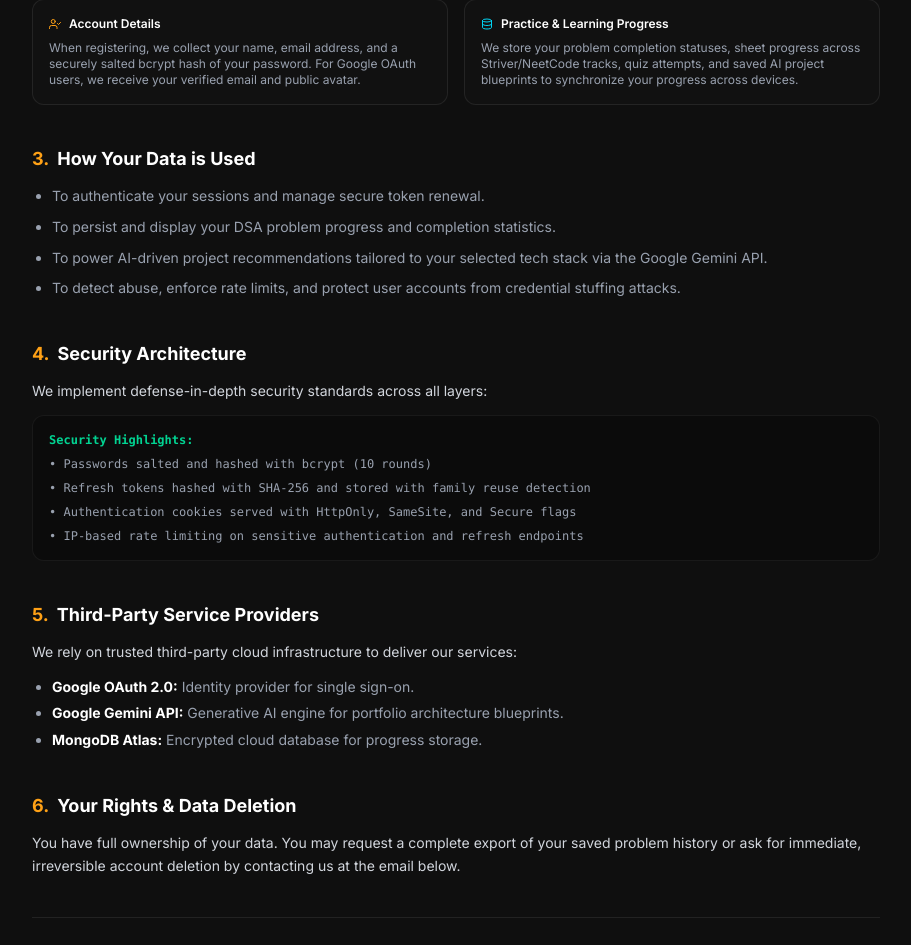
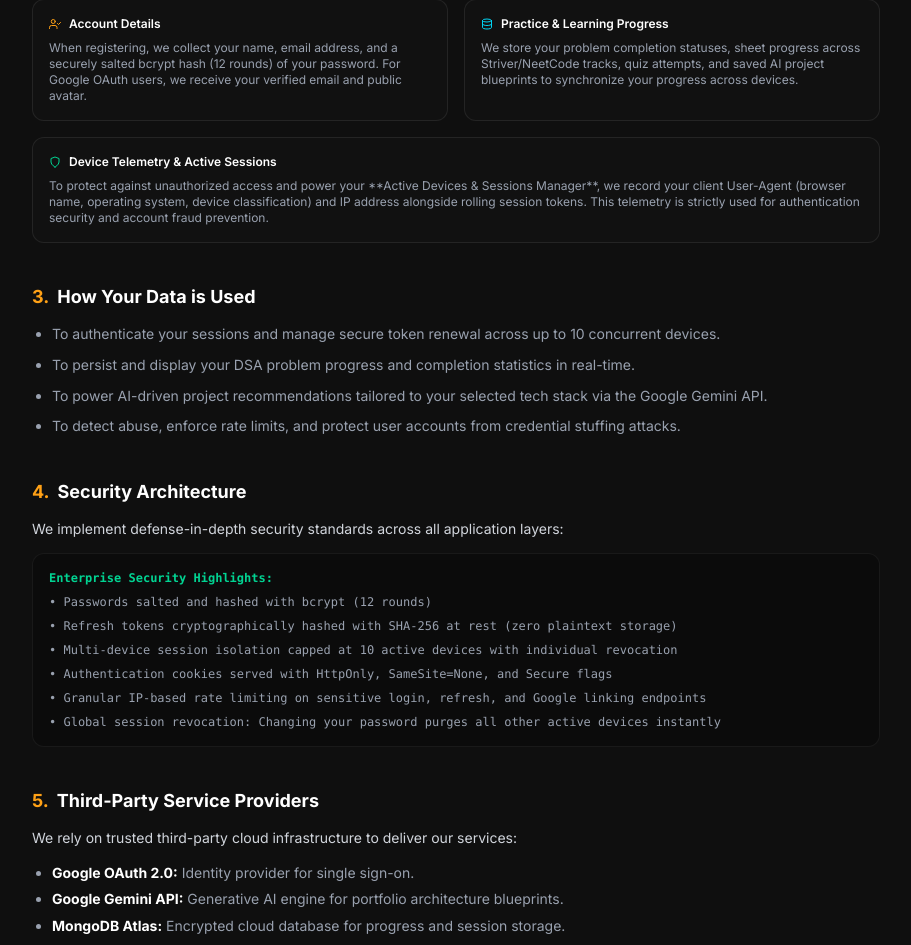
Before and after one commit to SahilSameer18/prepstack, a React (Vite) app in the folder client/: page /privacy in a window 1280 px wide. Shown: the part 615-1560 px from the top of the page, without its empty margins (184-1095 px from the left). Built offline with nearby package versions, Linux system fonts and the light colour scheme; no server answers.

Commit message:
docs: update README with multi-device hashed auth, active sessions, and GDPR endpoints

```diff
--- a/client/src/pages/legal/PrivacyPolicy.jsx
+++ b/client/src/pages/legal/PrivacyPolicy.jsx
@@ -52,7 +52,7 @@ const PrivacyPolicy = () => {
                 <FiUserCheck className="text-[#ffa116]" /> Account Details
               </div>
               <p className="text-xs text-gray-400">
-                When registering, we collect your name, email address, and a securely salted bcrypt hash of your password. For Google OAuth users, we receive your verified email and public avatar.
+                When registering, we collect your name, email address, and a securely salted bcrypt hash (12 rounds) of your password. For Google OAuth users, we receive your verified email and public avatar.
               </p>
             </div>
             <div className="bg-[#111] border border-white/[0.08] rounded-xl p-4 space-y-2">
@@ -61,6 +61,14 @@ const PrivacyPolicy = () => {
               </div>
               <p className="text-xs text-gray-400">
                 We store your problem completion statuses, sheet progress across Striver/NeetCode tracks, quiz attempts, and saved AI project blueprints to synchronize your progress across devices.
+              </p>
+            </div>
+            <div className="bg-[#111] border border-white/[0.08] rounded-xl p-4 space-y-2 sm:col-span-2">
+              <div className="flex items-center gap-2 text-white font-semibold text-xs">
+                <FiShield className="text-emerald-400" /> Device Telemetry & Active Sessions
+              </div>
+              <p className="text-xs text-gray-400">
+                To protect against unauthorized access and power your **Active Devices & Sessions Manager**, we record your client User-Agent (browser name, operating system, device classification) and IP address alongside rolling session tokens. This telemetry is strictly used for authentication security and account fraud prevention.
               </p>
             </div>
           </div>
@@ -72,8 +80,8 @@ const PrivacyPolicy = () => {
             <span className="text-[#ffa116]">3.</span> How Your Data is Used
           </h2>
           <ul className="list-disc pl-5 space-y-2 text-gray-400">
-            <li>To authenticate your sessions and manage secure token renewal.</li>
-            <li>To persist and display your DSA problem progress and completion statistics.</li>
+            <li>To authenticate your sessions and manage secure token renewal across up to 10 concurrent devices.</li>
+            <li>To persist and display your DSA problem progress and completion statistics in real-time.</li>
             <li>To power AI-driven project recommendations tailored to your selected tech stack via the Google Gemini API.</li>
             <li>To detect abuse, enforce rate limits, and protect user accounts from credential stuffing attacks.</li>
           </ul>
@@ -85,14 +93,16 @@ const PrivacyPolicy = () => {
             <span className="text-[#ffa116]">4.</span> Security Architecture
           </h2>
           <p>
-            We implement defense-in-depth security standards across all layers:
+            We implement defense-in-depth security standards across all application layers:
           </p>
           <div className="bg-[#0b0b0b] border border-white/[0.06] rounded-xl p-4 space-y-2 text-xs font-mono text-gray-400">
-            <div className="text-emerald-400 font-semibold">Security Highlights:</div>
-            <div>• Passwords salted and hashed with bcrypt (10 rounds)</div>
-            <div>• Refresh tokens hashed with SHA-256 and stored with family reuse detection</div>
-            <div>• Authentication cookies served with HttpOnly, SameSite, and Secure flags</div>
-            <div>• IP-based rate limiting on sensitive authentication and refresh endpoints</div>
+            <div className="text-emerald-400 font-semibold">Enterprise Security Highlights:</div>
+            <div>• Passwords salted and hashed with bcrypt (12 rounds)</div>
+            <div>• Refresh tokens cryptographically hashed with SHA-256 at rest (zero plaintext storage)</div>
+            <div>• Multi-device session isolation capped at 10 active devices with individual revocation</div>
+            <div>• Authentication cookies served with HttpOnly, SameSite=None, and Secure flags</div>
+            <div>• Granular IP-based rate limiting on sensitive login, refresh, and Google linking endpoints</div>
+            <div>• Global session revocation: Changing your password purges all other active devices instantly</div>
           </div>
         </section>
 
@@ -107,17 +117,20 @@ const PrivacyPolicy = () => {
           <ul className="list-disc pl-5 space-y-1 text-gray-400">
             <li><strong className="text-white">Google OAuth 2.0:</strong> Identity provider for single sign-on.</li>
             <li><strong className="text-white">Google Gemini API:</strong> Generative AI engine for portfolio architecture blueprints.</li>
-            <li><strong className="text-white">MongoDB Atlas:</strong> Encrypted cloud database for progress storage.</li>
+            <li><strong className="text-white">MongoDB Atlas:</strong> Encrypted cloud database for progress and session storage.</li>
           </ul>
         </section>
 
         {/* Section 6 */}
         <section className="space-y-3">
           <h2 className="text-lg font-bold text-white flex items-center gap-2">
-            <span className="text-[#ffa116]">6.</span> Your Rights & Data Deletion
+            <span className="text-[#ffa116]">6.</span> Your Rights & Self-Service Account Erasure (GDPR Article 17)
           </h2>
           <p>
-            You have full ownership of your data. You may request a complete export of your saved problem history or ask for immediate, irreversible account deletion by contacting us at the email below.
+            You have full ownership of your data under GDPR Article 17 (Right to Erasure). You can permanently and irreversibly delete your account, solved DSA problem history, and generated projects at any moment directly from your <strong className="text-white">Profile &gt; Delete Account</strong> dashboard.
+          </p>
+          <p className="text-xs text-gray-400">
+            Upon confirmation, our backend executes an atomic cascade deletion across all databases, purges your session credentials, and clears all client-side authentication cookies.
           </p>
         </section>
 
--- a/client/src/pages/legal/TermsOfUse.jsx
+++ b/client/src/pages/legal/TermsOfUse.jsx
@@ -64,15 +64,18 @@ const TermsOfUse = () => {
         {/* Section 4 */}
         <section className="space-y-3">
           <h2 className="text-lg font-bold text-white flex items-center gap-2">
-            <span className="text-[#ffa116]">4.</span> Acceptable Use & Account Integrity
+            <span className="text-[#ffa116]">4.</span> Acceptable Use & Session Integrity
           </h2>
           <p>You agree not to:</p>
           <ul className="list-disc pl-5 space-y-1 text-gray-400">
             <li>Deploy automated bots, scrapers, or spiders against PrepStack APIs.</li>
             <li>Attempt to bypass rate limiting, authentication safeguards, or DDoS protections.</li>
-            <li>Share access tokens or compromise the security of other students accounts.</li>
+            <li>Share access tokens or compromise the security of other students' accounts.</li>
             <li>Use the AI generation endpoints to produce malicious, fraudulent, or harmful code.</li>
           </ul>
+          <p className="text-xs text-gray-400 pt-1">
+            <strong className="text-white">User Session Responsibility:</strong> You are responsible for safeguarding your credentials and monitoring your active logins. We provide an in-app <strong className="text-white">Active Devices & Sessions Manager</strong> allowing you to inspect logged-in devices and revoke remote sessions at any time.
+          </p>
         </section>
 
         {/* Section 5 */}
@@ -88,10 +91,13 @@ const TermsOfUse = () => {
         {/* Section 6 */}
         <section className="space-y-3">
           <h2 className="text-lg font-bold text-white flex items-center gap-2">
-            <span className="text-[#ffa116]">6.</span> Termination
+            <span className="text-[#ffa116]">6.</span> Account Termination & Self-Service Erasure
           </h2>
           <p>
-            We reserve the right to suspend or terminate accounts that engage in platform abuse, API flooding, or security breaches without prior notice.
+            <strong className="text-white">Voluntary User Termination:</strong> You may permanently terminate your account and erase all associated data at any time via the self-service <strong className="text-white">Delete Account</strong> feature in your Profile settings.
+          </p>
+          <p>
+            <strong className="text-white">Platform Termination:</strong> We reserve the right to suspend or terminate accounts that engage in platform abuse, API flooding, or security breaches without prior notice.
           </p>
         </section>
 
```
Also changed, not shown: 1 other file (tests, documents, lock files or other folders).
